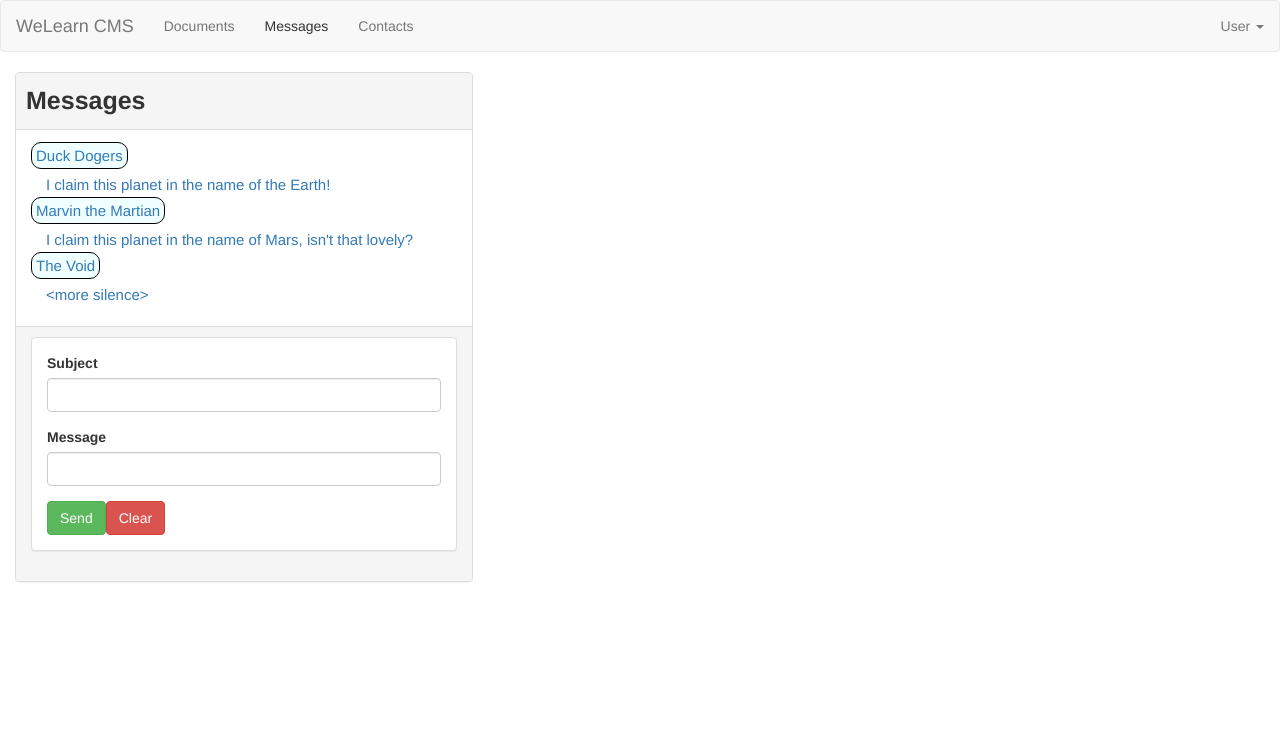
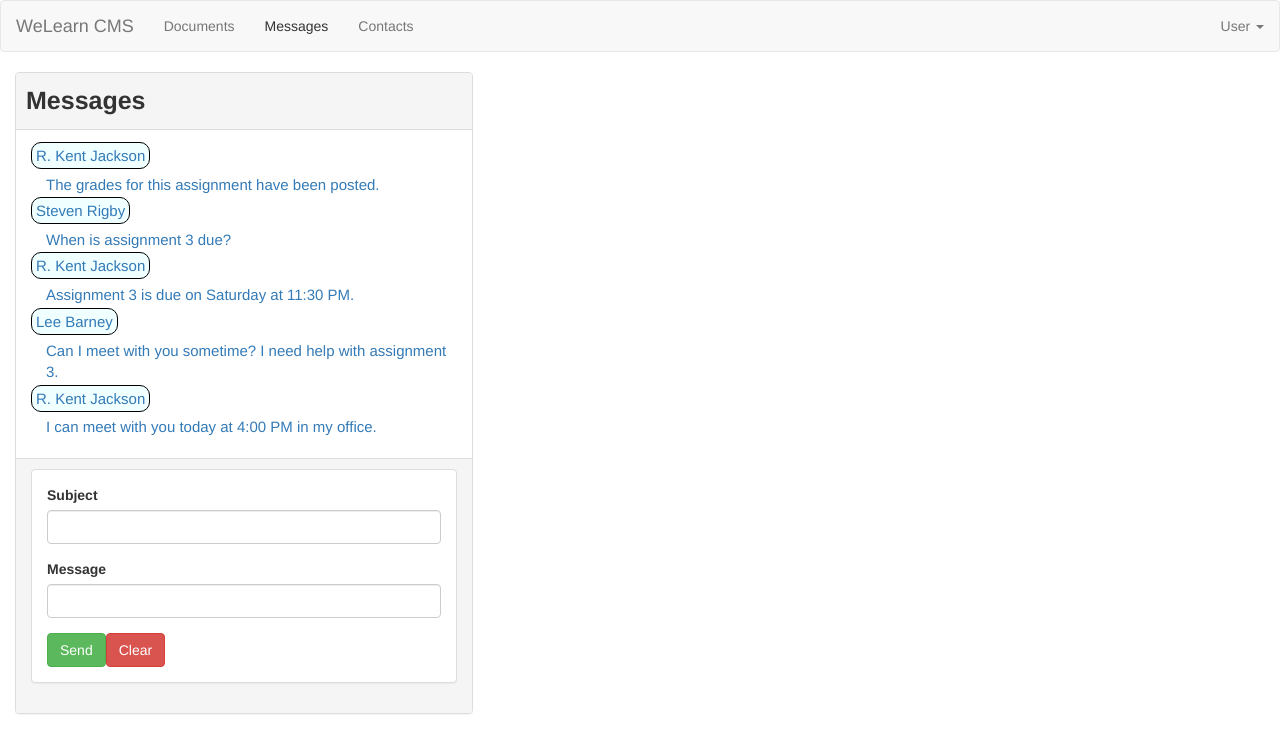
Before and after one commit to user0x4A35/byui-cit366-downerj-cms, an Angular app: page / in a window 1280 px wide. Both pictures are taken after a click on the link "Messages". Shown: the top 752 px of the page. Built offline with nearby package versions, Linux system fonts and the light colour scheme.

Commit message:
Prove05: Finish assignment

```diff
--- a/src/app/contacts/contact-item/contact-item.component.html
+++ b/src/app/contacts/contact-item/contact-item.component.html
@@ -2,7 +2,7 @@
   href="#"
   class="list-group-item clearfix">
   <div class="pull-left">
-    <h4 class="list-group-item-heading">{{ contact.name }}</h4>
+    <h4 class="list-group-item-heading">{{ contact?.name }}</h4>
   </div>
   <span class="pull-right">
     <img
--- a/src/app/contacts/contact.service.ts
+++ b/src/app/contacts/contact.service.ts
@@ -1,4 +1,5 @@
 import { Injectable, EventEmitter } from '@angular/core';
+
 import { Contact } from './contact.model';
 import { MOCKCONTACTS } from './MOCKCONTACTS';
 
--- a/src/app/documents/document-item/document-item.component.html
+++ b/src/app/documents/document-item/document-item.component.html
@@ -1,3 +1,3 @@
 <a class="list-group-item clearfix documentDiv" >
-  {{ document.name }}
+  {{ document?.name }}
 </a>
--- a/src/app/documents/document-list/document-list.component.ts
+++ b/src/app/documents/document-list/document-list.component.ts
@@ -1,4 +1,5 @@
 import { Component, OnInit } from '@angular/core';
+
 import { Document } from '../document.model';
 import { DocumentsService } from '../documents.service';
 
--- /dev/null
+++ b/src/app/messages/MOCKMESSAGES.ts
@@ -0,0 +1,31 @@
+import {Message} from './message.model';
+
+export const MOCKMESSAGES: Message[] = [
+  {
+    id: '1',
+   subject: 'CIT 366 assignment 1',
+   msgText: 'The grades for this assignment have been posted.',
+   sender: '7'},
+  {
+    id: '2',
+    subject: 'CIT 366 assignment 3',
+    msgText: 'When is assignment 3 due?',
+    sender: '13'},
+  {
+    id: '3',
+    subject: 'CIT 366 assignment 3 due date',
+    msgText: 'Assignment 3 is due on Saturday at 11:30 PM.',
+    sender: '7'
+  },
+  {
+    id: '4',
+    subject: 'Assignment 3 help',
+    msgText: 'Can I meet with you sometime? I need help with assignment 3.',
+    sender: '3'
+  },
+  {
+    id: '5',
+    subject: 'Assignment 3 help',
+    msgText: 'I can meet with you today at 4:00 PM in my office.',
+    sender: '7'}
+];
--- a/src/app/messages/message-edit/message-edit.component.ts
+++ b/src/app/messages/message-edit/message-edit.component.ts
@@ -1,5 +1,6 @@
-import { Component, OnInit, ViewChild, ElementRef, Output, EventEmitter } from '@angular/core';
+import { Component, OnInit, ViewChild, ElementRef } from '@angular/core';
 import { Message } from '../message.model';
+import { MessageService } from '../message.service';
 
 @Component({
   selector: 'cms-message-edit',
@@ -9,10 +10,9 @@ import { Message } from '../message.model';
 export class MessageEditComponent implements OnInit {
   @ViewChild('subject') subjectRef: ElementRef;
   @ViewChild('msgText') msgTextRef: ElementRef;
-  @Output() addMessageEvent: EventEmitter<Message> = new EventEmitter<Message>();
-  currentSender: string = "Jimmy Downer";
+  currentSender: string = "2";
 
-  constructor() { }
+  constructor(private messageService: MessageService) { }
 
   ngOnInit() {
   }
@@ -20,9 +20,9 @@ export class MessageEditComponent implements OnInit {
   onSendMessage() {
     const msgSubject: string = this.subjectRef.nativeElement.value;
     const msgText: string = this.msgTextRef.nativeElement.value;
-    let id: string = "040243";
+    const id: string = "040243";
     let msg: Message = new Message(id, msgSubject, msgText, this.currentSender);
-    this.addMessageEvent.emit(msg);
+    this.messageService.addMessage(msg);
   }
 
   onClear() {
--- a/src/app/messages/message-item/message-item.component.html
+++ b/src/app/messages/message-item/message-item.component.html
@@ -1,6 +1,6 @@
 <a class="list-group item clearfix">
   <div>
-    <span class="messageHeader">{{ message.sender }}</span>
-    <div class="messageText">{{ message.msgText }}</div>
+    <span class="messageHeader">{{ messageSender }}</span>
+    <div class="messageText">{{ message?.msgText }}</div>
   </div>
 </a>
--- a/src/app/messages/message-item/message-item.component.ts
+++ b/src/app/messages/message-item/message-item.component.ts
@@ -1,5 +1,7 @@
 import { Component, OnInit, Input } from '@angular/core';
 import { Message } from '../message.model';
+import { ContactService } from 'src/app/contacts/contact.service';
+import { Contact } from 'src/app/contacts/contact.model';
 
 @Component({
   selector: 'cms-message-item',
@@ -8,10 +10,14 @@ import { Message } from '../message.model';
 })
 export class MessageItemComponent implements OnInit {
   @Input() message: Message;
+  messageSender: string = '';
+  canEdit: boolean = false;
 
-  constructor() { }
+  constructor(private contactService: ContactService) { }
 
   ngOnInit() {
+    let contact: Contact = this.contactService.getContact(this.message.sender);
+    this.messageSender = contact.name;
   }
 
 }
--- a/src/app/messages/message-list/message-list.component.ts
+++ b/src/app/messages/message-list/message-list.component.ts
@@ -1,5 +1,7 @@
 import { Component, OnInit } from '@angular/core';
+
 import { Message } from '../message.model';
+import { MessageService } from '../message.service';
 
 @Component({
   selector: 'cms-message-list',
@@ -7,15 +9,15 @@ import { Message } from '../message.model';
   styleUrls: ['./message-list.component.css']
 })
 export class MessageListComponent implements OnInit {
-  messages: Message[] = [
-    new Message('105033', 'Claim 1', 'I claim this planet in the name of the Earth!', 'Duck Dogers'),
-    new Message('105034', 'Claim 2', 'I claim this planet in the name of Mars, isn\'t that lovely?', 'Marvin the Martian'),
-    new Message('105035', '<silence>', '<more silence>', 'The Void'),
-  ];
+  messages: Message[] = [];
 
-  constructor() { }
+  constructor(private messageService: MessageService) { }
 
   ngOnInit() {
+    this.messages = this.messageService.getMessages();
+    this.messageService.messagesChangedEvent.subscribe((messages) => {
+      this.messages = messages;
+    });
   }
 
   onAddMessage(message: Message) {
--- /dev/null
+++ b/src/app/messages/message.service.ts
@@ -0,0 +1,35 @@
+import { Injectable, EventEmitter } from '@angular/core';
+
+import { Message } from './message.model';
+import { MOCKMESSAGES } from './MOCKMESSAGES';
+
+@Injectable({
+  providedIn: 'root'
+})
+export class MessageService {
+  messages: Message[] = [];
+  messagesChangedEvent: EventEmitter<Message[]> = new EventEmitter<Message[]>();
+
+  constructor() {
+    this.messages = MOCKMESSAGES;
+  }
+
+  getMessages(): Message[] {
+    return this.messages.slice();
+  }
+
+  getMessage(id: string): Message {
+    for (let message of this.messages) {
+      if (message.id === id) {
+        return message;
+      }
+    }
+
+    return null;
+  }
+
+  addMessage(message: Message) {
+    this.messages.push(message);
+    this.messagesChangedEvent.emit(this.messages.slice());
+  }
+}
```
